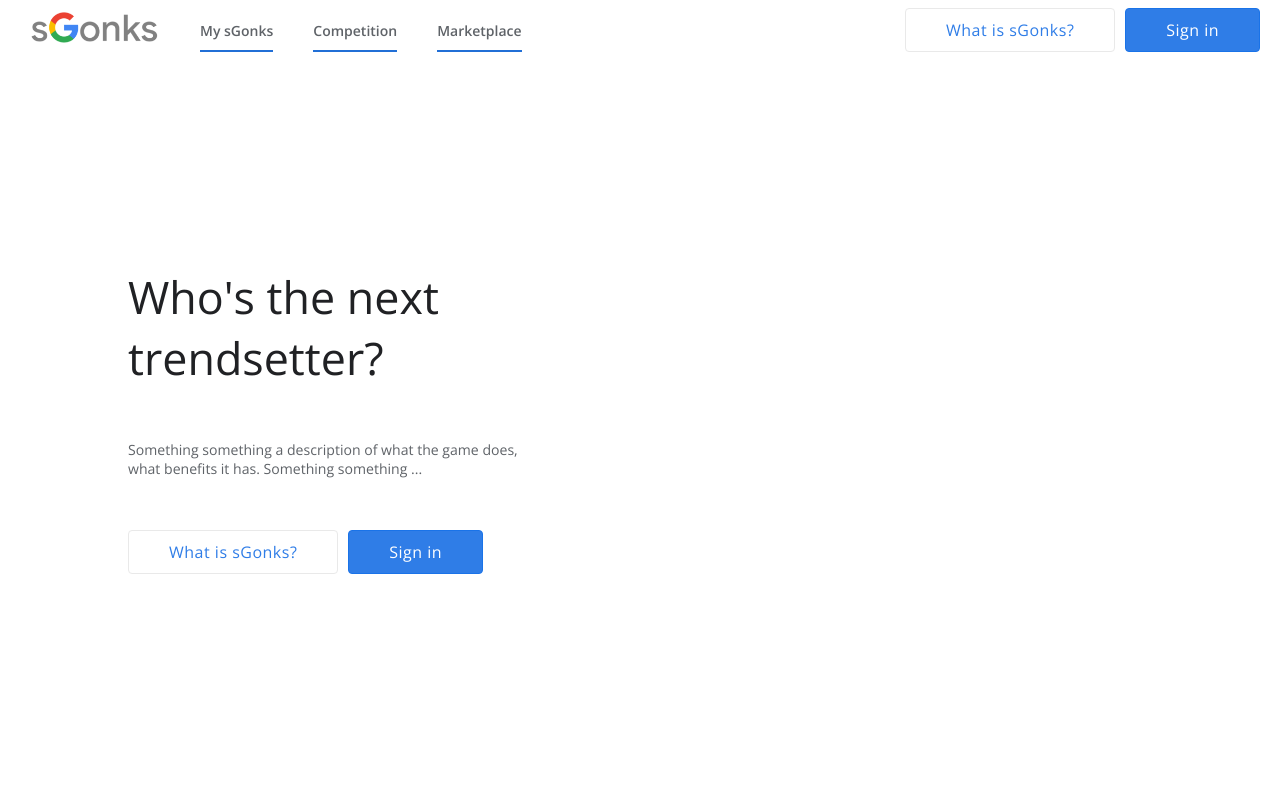
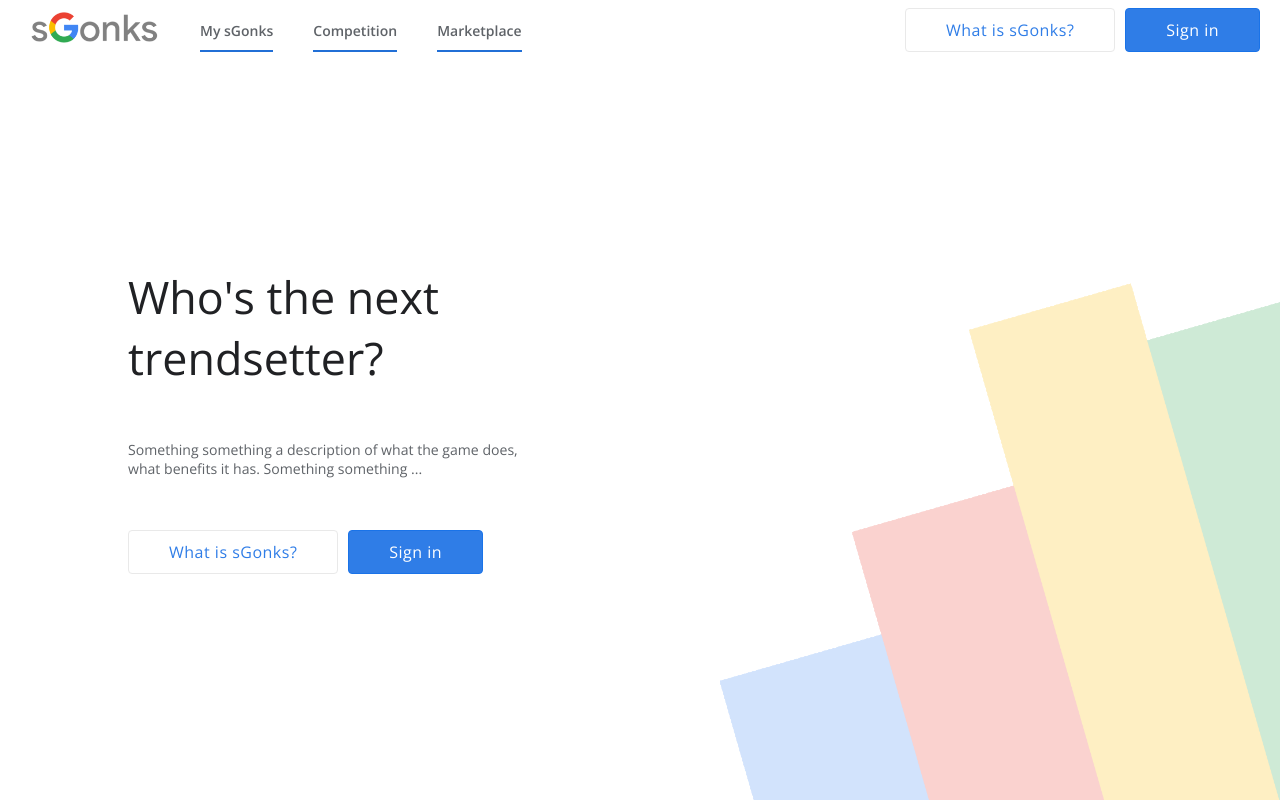
Before and after one commit to googleinterns/sgonks, a React (Create React App) app in the folder project/frontend/: page / in a window 1280 px wide. Built offline with nearby package versions, Linux system fonts and the light colour scheme.

Commit message:
Add background image globally

```diff
--- a/project/frontend/src/App.css
+++ b/project/frontend/src/App.css
@@ -7,4 +7,8 @@ body,
 	height: 100%;
 	text-align: center;
 	font-family: "Open Sans", sans-serif;
+	background-image: url("./assets/bg.png");
+	background-position: right bottom;
+	background-repeat: no-repeat;
+	background-size: 44%;
 }
```
Also changed, not shown: project/frontend/src/assets/bg.png (added).
